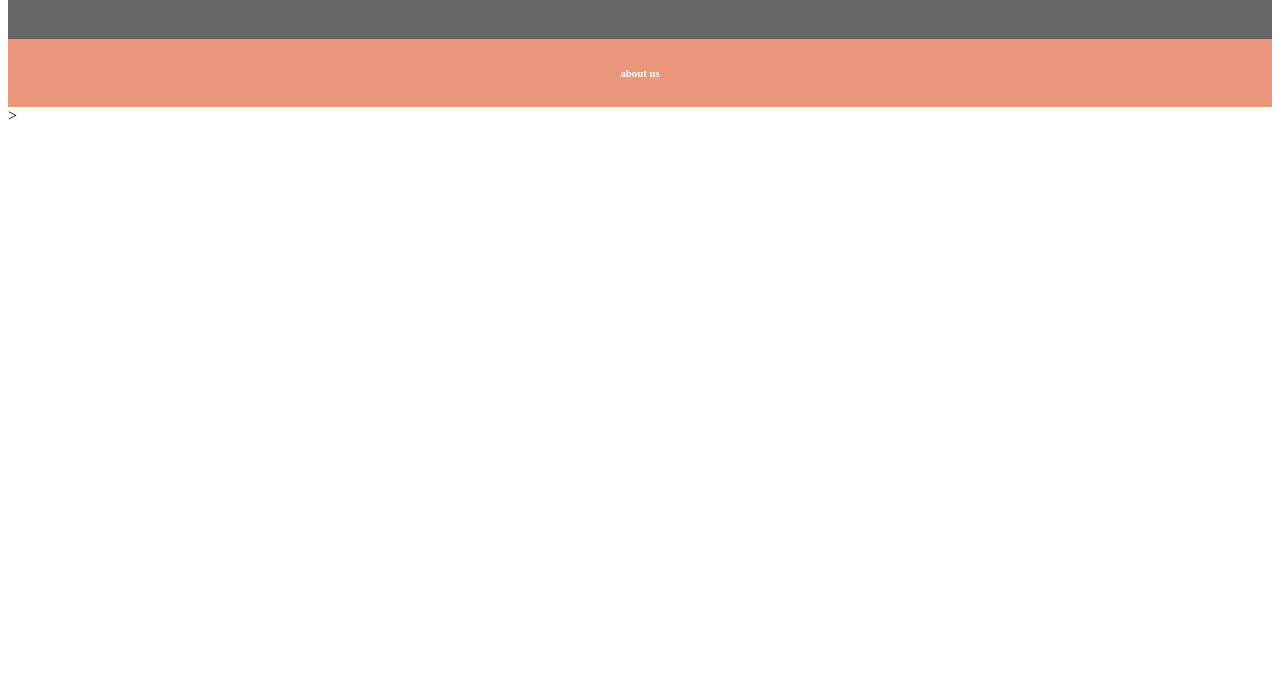
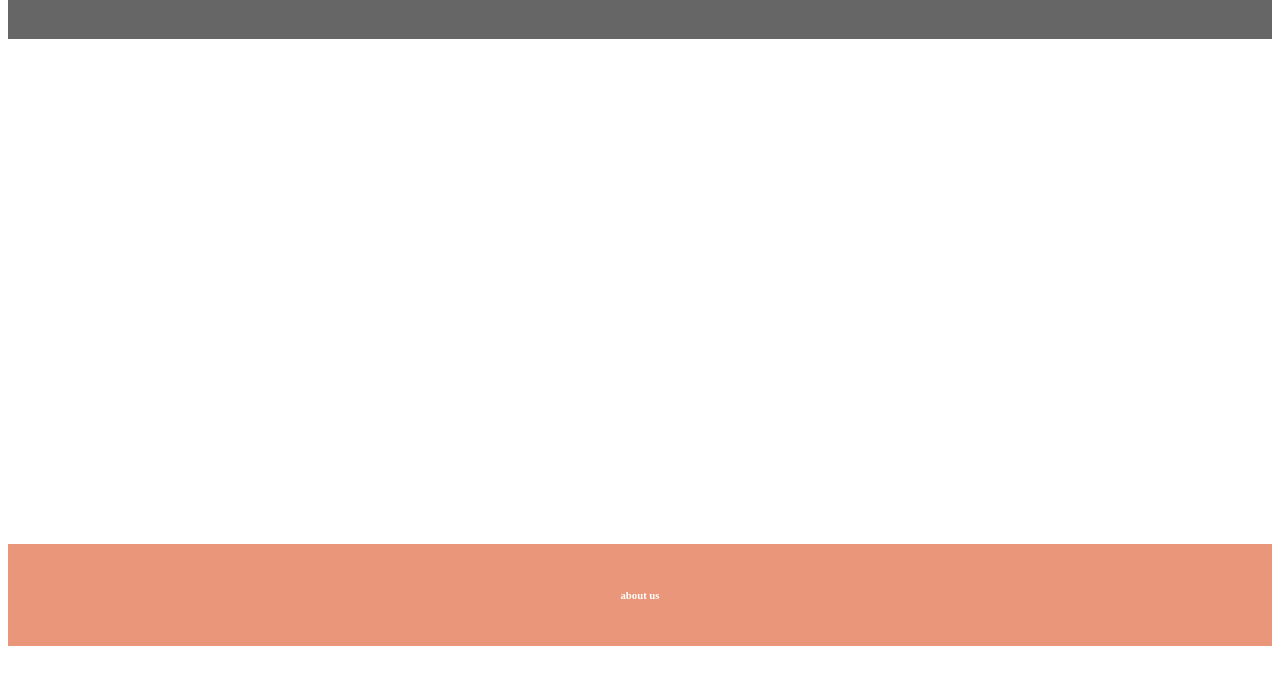
Before and after one commit to Meessem/Informatica1, a website: page Index.html in a window 1280 px wide. Shown: the part 89-774 px from the top of the page. Drawn offline with Linux system fonts and the light colour scheme.

Commit message:
Fixed Header and Footer

```diff
--- a/Index.html
+++ b/Index.html
@@ -9,20 +9,26 @@
 
 
 <header><h1>Bestel Nu!</h1></header>
-<footer><h6>about us</h6></footer>>
+<main></main>
+<footer><h6>about us</h6></footer>
 </body>
 </html>
 <style>
+
     header {
     background-color: #666;
     padding: 20px;
     text-align: center;
     color: white;
 }
+    main {
 
+        padding:20%
+
+    }
     footer {
         text-align: center;
-        padding: 3px;
+        padding: 20px;
         background-color: DarkSalmon;
         color: white;
     }
```
